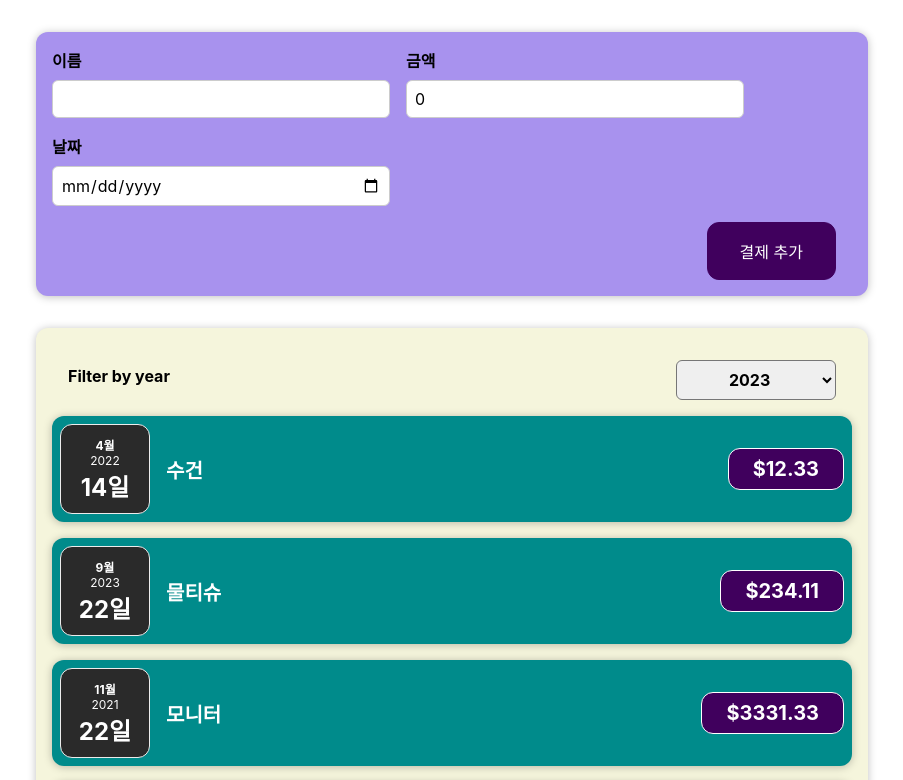
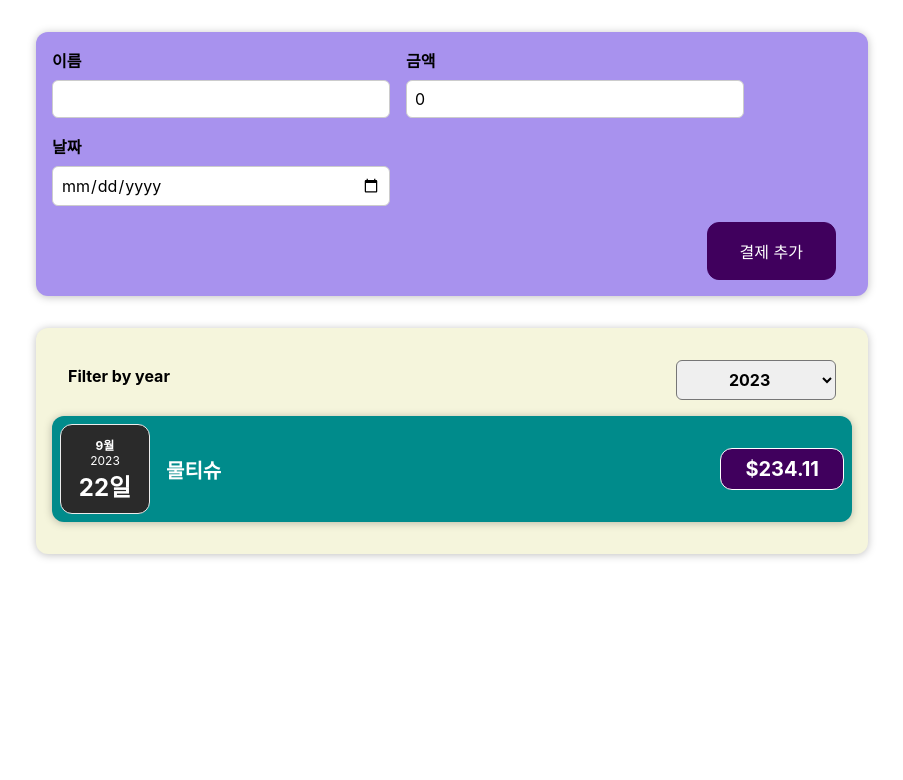
Before and after one commit to Ann9510/super-react, a React (Create React App) app in the folder react-practice/: page / in a window 1280 px wide. Shown: the top 780 px of the page, without its empty margins (188-1091 px from the left). Built offline with nearby package versions, Linux system fonts and the light colour scheme.

Commit message:
34강 완료
- 리스트에 필터 추가

```diff
--- a/react-practice/src/components/Payments/Expenses.js
+++ b/react-practice/src/components/Payments/Expenses.js
@@ -1,16 +1,20 @@
-import React, {useState} from 'react';
+import React, { useState } from "react";
 
 import ExpenseItem from "./ExpenseItem";
 import Card from "../UI/Card";
 import "./Expenses.css";
-import ExpensesFilter from './ExpensesFilter';
+import ExpensesFilter from "./ExpensesFilter";
 
 const Expenses = (props) => {
-	const [filteredYear, setFilteredYear] = useState('2023');
+  const [filteredYear, setFilteredYear] = useState("2023");
 
   const filterChangeHandler = (selectedYear) => {
     setFilteredYear(selectedYear);
   };
+
+  const filteredExpenses = props.items.filter((expense) => {
+    return expense.date.getFullYear().toString() === filteredYear;
+  });
 
   return (
     <Card className="expenses">
@@ -18,13 +22,17 @@
         selected={filteredYear}
         onChangeFilter={filterChangeHandler}
       />
-			{props.items.map((item) => (
+      {filteredExpenses.length > 0 ? (
+        filteredExpenses.map((item) => (
           <ExpenseItem
             title={item.title}
             amount={item.amount}
             date={item.date}
           />
-			))}
+        ))
+      ) : (
+        <p>값이 없습니다.</p>
+      )}
     </Card>
   );
 };
```
Lines whose indentation alone changed are shown as unchanged.
